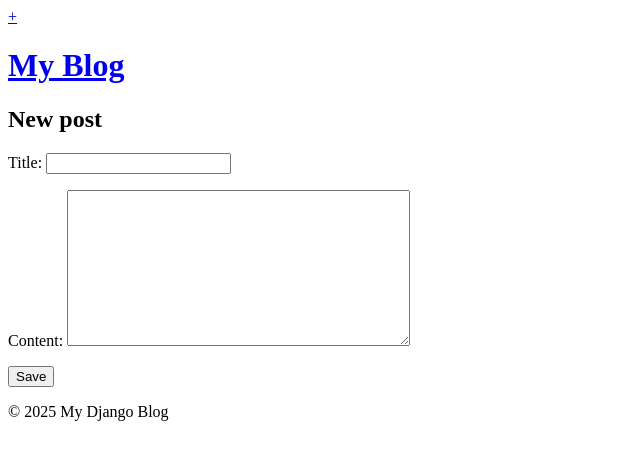
After one commit to Abdul-aziz9/Django_Sdev, a Django app: page /new/ in a window 1280 px wide. The commit adds this page. Shown: the top 460 px of the page, without its empty margins (0-640 px from the left). Run offline with Django 5.2, Linux system fonts and the light colour scheme.

Commit message:
Added views to create/edit blog post inside the site.

```diff
--- /dev/null
+++ b/mysite/blog/forms.py
@@ -0,0 +1,9 @@
+from django import forms
+
+from .models import Post
+
+class PostForm(forms.ModelForm):
+
+    class Meta:
+        model = Post
+        fields = ('title', 'content')
--- a/mysite/blog/templates/blog/base.html
+++ b/mysite/blog/templates/blog/base.html
@@ -7,7 +7,13 @@
 </head>
 <body>
     <header>
-        <h1>My Blog</h1>
+        <div class="container">
+            <a href="{% url 'post_new' %}" class="top-menu">
+                +
+            </a>
+            <a href="/"><h1>My Blog</h1></a>
+        </div>
+
     </header>
 
     <div>
--- /dev/null
+++ b/mysite/blog/templates/blog/post_edit.html
@@ -0,0 +1,9 @@
+{% extends 'blog/base.html' %}
+
+{% block content %}
+    <h2>New post</h2>
+    <form method="POST" class="post-form">{% csrf_token %}
+        {{ form.as_p }}
+        <button type="submit" class="save btn btn-secondary">Save</button>
+    </form>
+{% endblock %}
--- a/mysite/blog/urls.py
+++ b/mysite/blog/urls.py
@@ -3,5 +3,6 @@ from . import views  # Import the view function
 
 urlpatterns = [
     path('', views.post_list, name='post_list'),  # URL for listing posts
-    path('<int:pk>/', views.post_detail, name='post_detail')
+    path('<int:pk>/', views.post_detail, name='post_detail'),
+    path('new/', views.post_new, name='post_new'),
 ]
--- a/mysite/blog/views.py
+++ b/mysite/blog/views.py
@@ -1,5 +1,8 @@
 from django.shortcuts import render, get_object_or_404
 from .models import Post
+from .forms import PostForm
+from django.shortcuts import redirect
+from django.utils import timezone
 
 def post_list(request):
     posts = Post.objects.all()
@@ -8,3 +11,16 @@ def post_list(request):
 def post_detail(request, pk):
     post = get_object_or_404(Post, pk=pk)
     return render(request, 'blog/post_detail.html', {'post': post})
+
+def post_new(request):
+    if request.method == "POST":
+        form = PostForm(request.POST)
+        if form.is_valid():
+            post = form.save(commit=False)
+            post.author = request.user
+            post.published_date = timezone.now()
+            post.save()
+            return redirect('blog/post_detail.html', pk=post.pk)
+    else:
+        form = PostForm()
+    return render(request, 'blog/post_edit.html', {'form': form})
```
